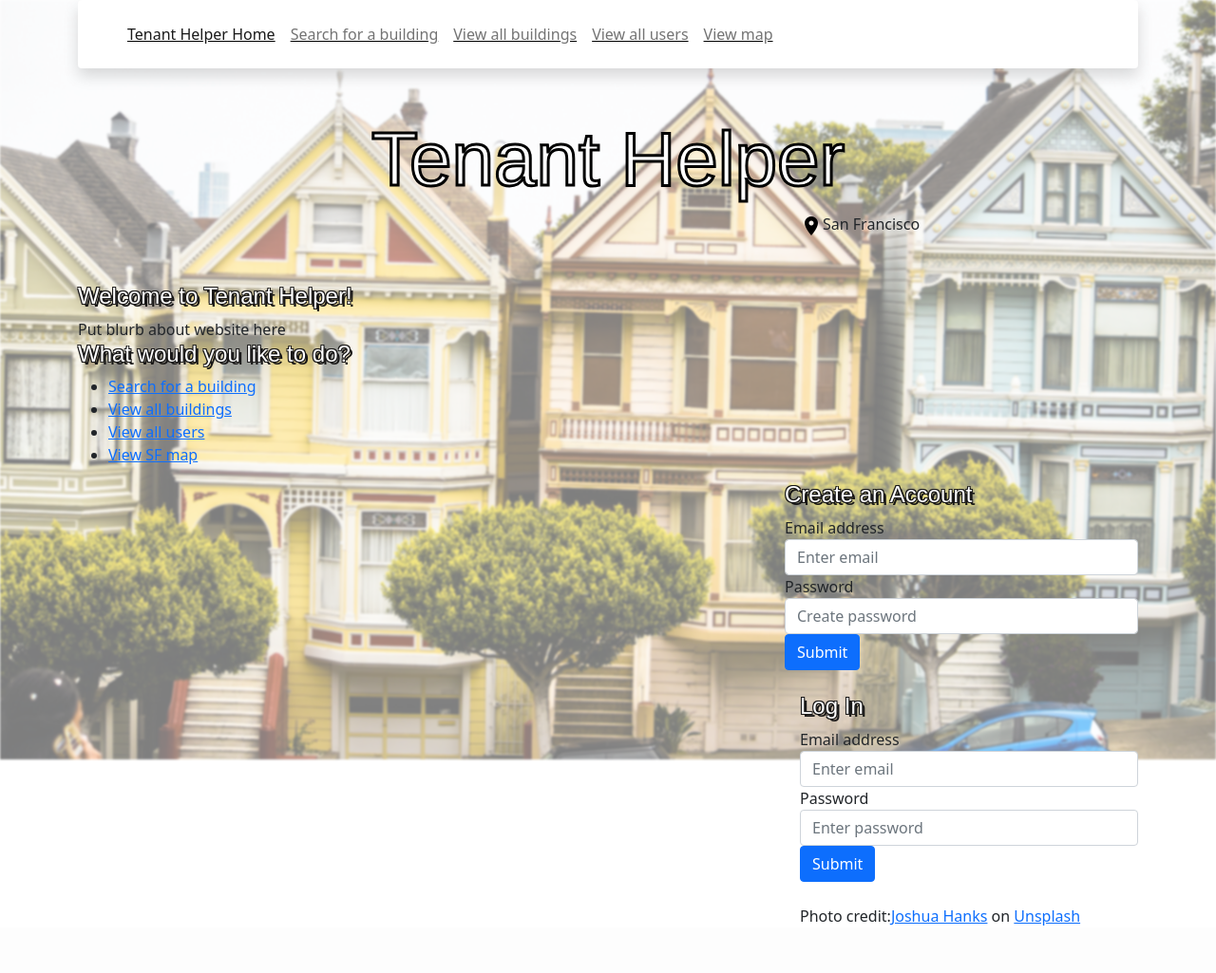
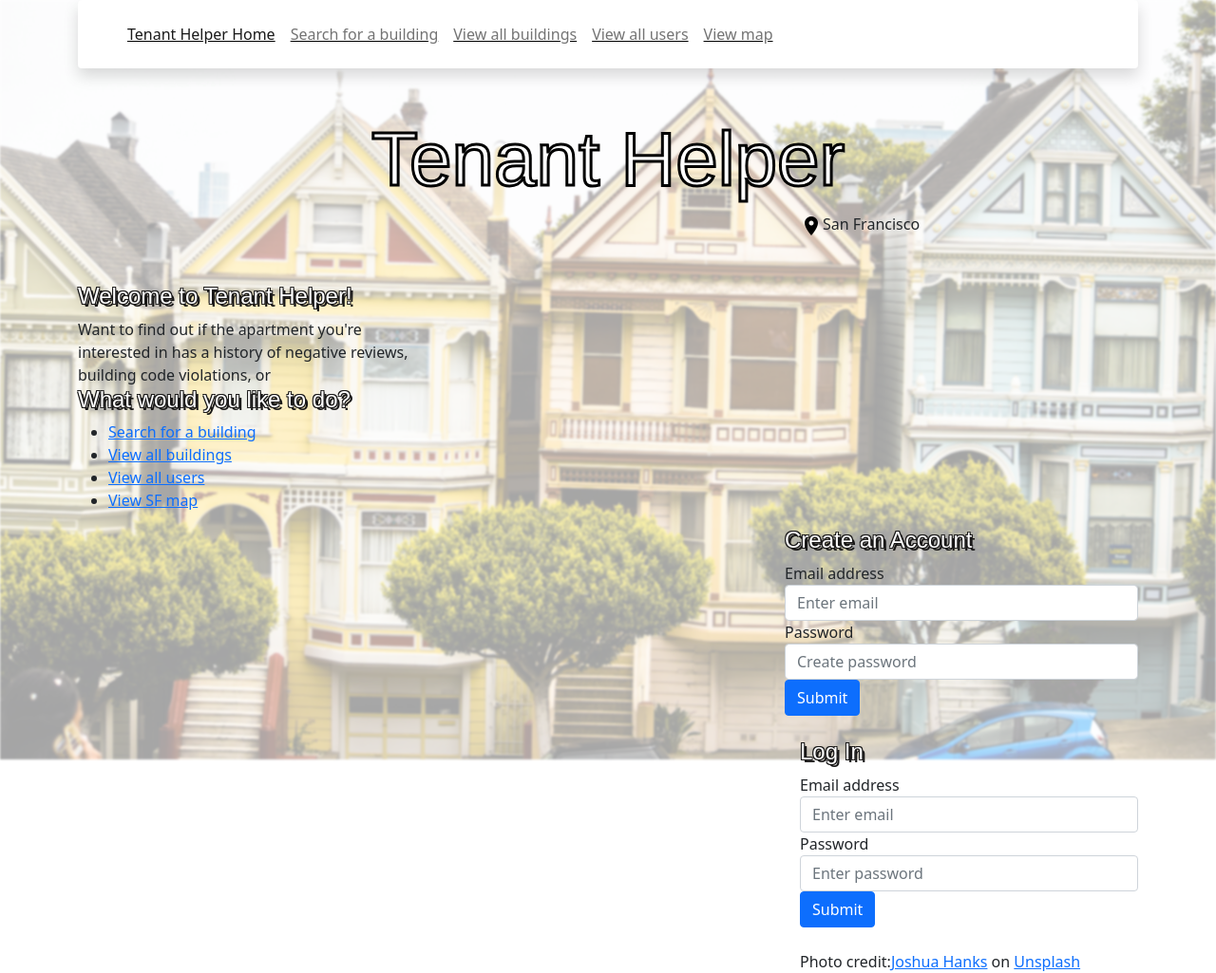
Before and after one commit to shoshlavosh/project, a Flask app: page / in a window 1280 px wide. Shown: the whole page at 95% size. Before the commit the page ends 975 px from the top, so only its background shows below. Run offline with Flask 2, Linux system fonts and the light colour scheme.

Commit message:
Started blurb on homepage

```diff
--- a/static/css/project.css
+++ b/static/css/project.css
@@ -6,7 +6,7 @@
     top: 0;
     left: 0;
     position: absolute;
-    opacity: 0.5;
+    opacity: 0.35;
     z-index: -1;
     filter: blur(1px);
   }
--- a/templates/index.html
+++ b/templates/index.html
@@ -27,8 +27,9 @@
         </div>
       <div class="col">
     <h4>Welcome to Tenant Helper!</h4>
-      <div class="textbox">
-        Put blurb about website here
+      <div class="col-4">
+        Want to find out if the apartment you're interested in has a
+        history of negative reviews, building code violations, or
       </div>
     <h4>What would you like to do?</h4>
     <ul>
```
